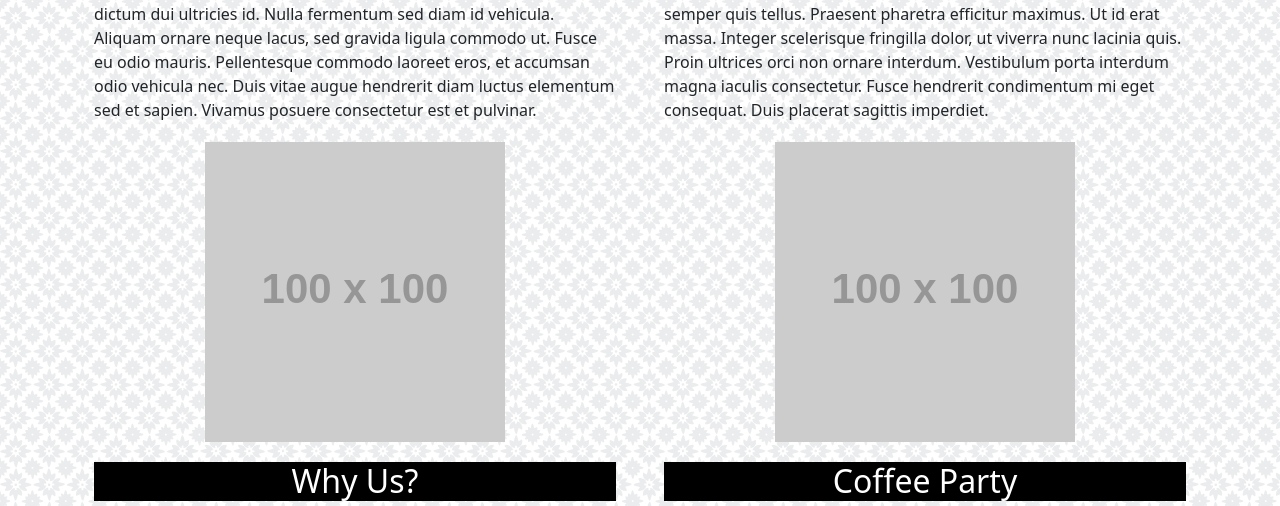
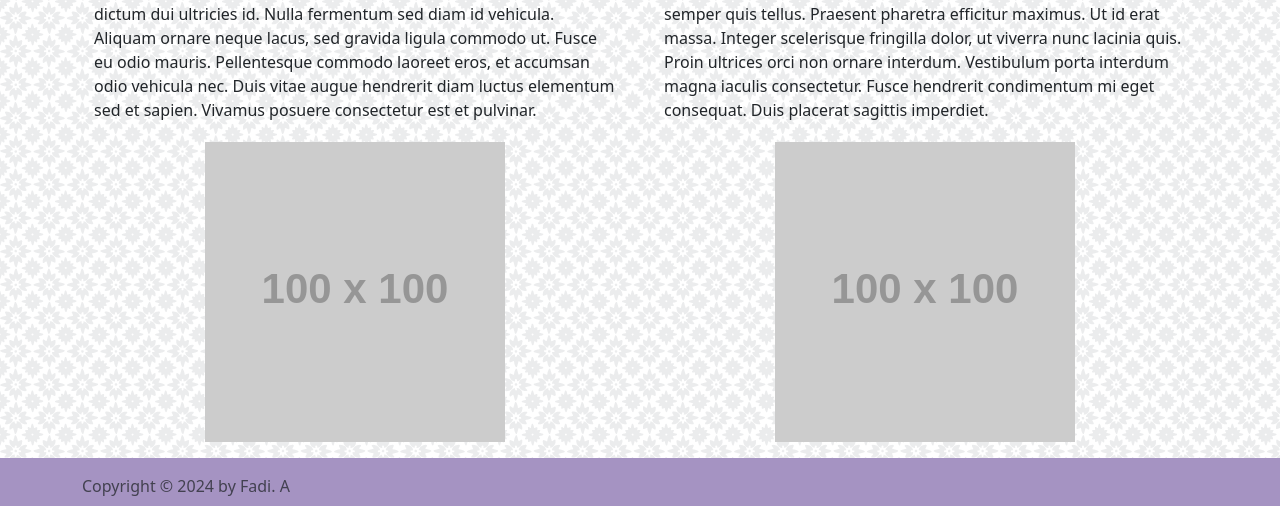
Before and after one commit to FadiAbd/Coffe-Shop-Bootstrap-, a plain HTML site: page index.html in a window 1280 px wide. Shown: the part 282-788 px from the top of the page. Drawn offline with nearby package versions, Linux system fonts and the light colour scheme; placeholder pictures from the web are drawn by us.

Commit message:
Changing the footern to fixed

```diff
--- a/CSS/custom.css
+++ b/CSS/custom.css
@@ -11,10 +11,13 @@ body {
 }
 
 .footer {
+  position: fixed;
+  left: 0;
+  bottom: 0;
+  width: 100%;
   background-color: #a593c2;
-  height: 50px;
+  height: 60px;
   color: blueviolet;
-  padding: 10px;
 }
 
 .article {
```
